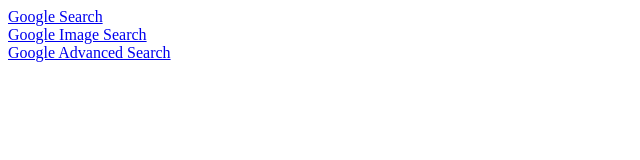
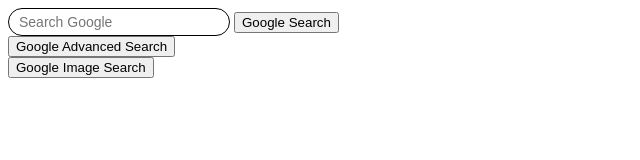
Before and after one commit to idontgiveescheat/googlesearch, a plain HTML site: page index.html in a window 1280 px wide. Shown: the whole page, without its empty margins (0-640 px from the left). Drawn offline with Linux system fonts and the light colour scheme.

Commit message:
Made gsearch.html homepage @ index.html

```diff
--- a/index.html
+++ b/index.html
@@ -1,4 +1,4 @@
-<!DOCTYPE html>
+<!--<!DOCTYPE html>
 <html>
   <head>
     <meta charset="utf-8">
@@ -7,8 +7,36 @@
   <body>
     <a href="gsearch.html">Google Search</a>
     <br>
-    <a href="gimages.html">Google Image Search</a>
-    <br>
-    <a href="gadvanced.html">Google Advanced Search</a>
+    <
   </body>
+</html>-->
+
+<!DOCTYPE html>
+<html lang="en">
+    <head>
+        <title>Search</title>
+        <style>
+          input[type=text] {
+            padding: 5px 10px;
+            border-radius: 20px;
+            width: 200px;
+            border: 1px solid black;
+            outline:none;
+            font-size:14px;
+          }
+        </style>
+    </head>
+    <body onload="document.body.search.q.focus();"> <!--Undefined-->
+        <form action="https://google.com/search" name="search">
+            <input type="text" name="q" id="q" placeholder="Search Google" autocomplete="off">
+            <input type="submit" value="Google Search">
+        </form>
+		<form action="https://LividPalegreenScales.jacob5257.repl.co/gadvanced.html">
+			<input type='submit' value="Google Advanced Search">
+		</form>
+		<form action="https://LividPalegreenScales.jacob5257.repl.co/gimages.html">
+			<input type='submit' value="Google Image Search">
+		</form>
+		<!--Does this look good on Mac-->
+    </body>
 </html>
```
Also changed, not shown: gsearch.html (deleted, +0 -22 lines).
